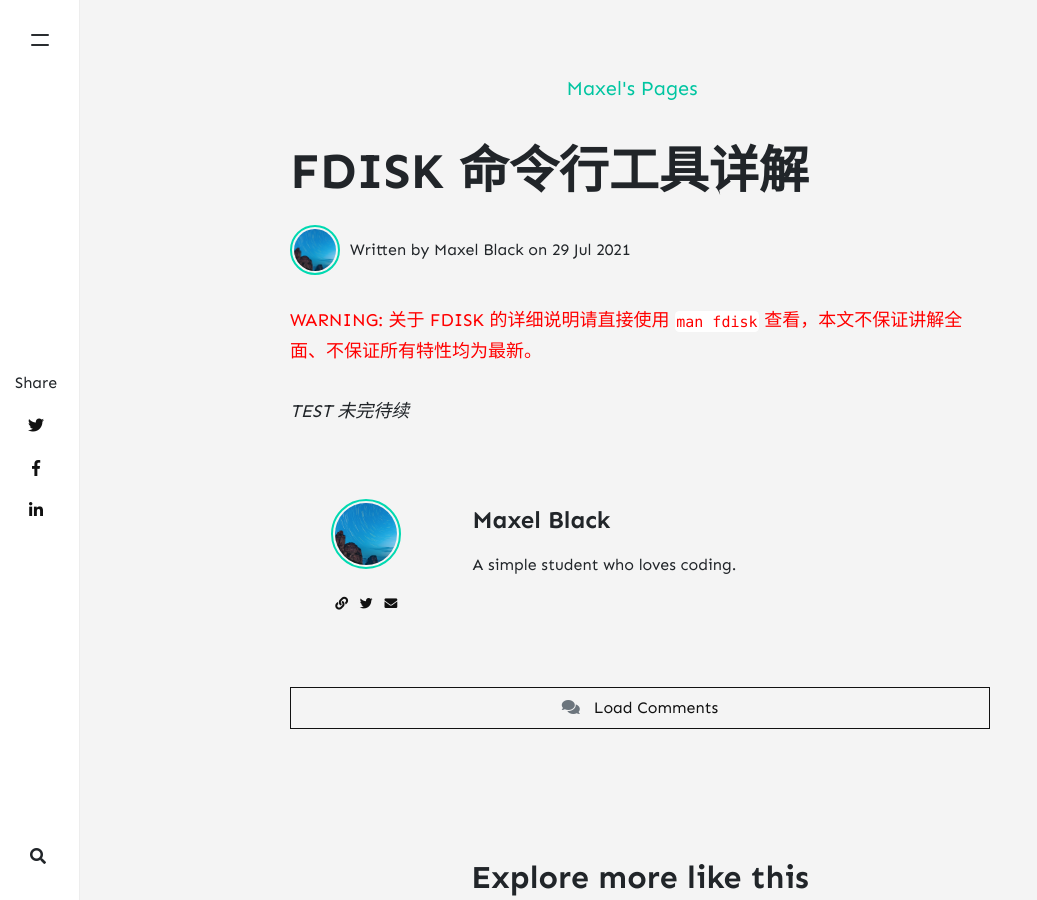
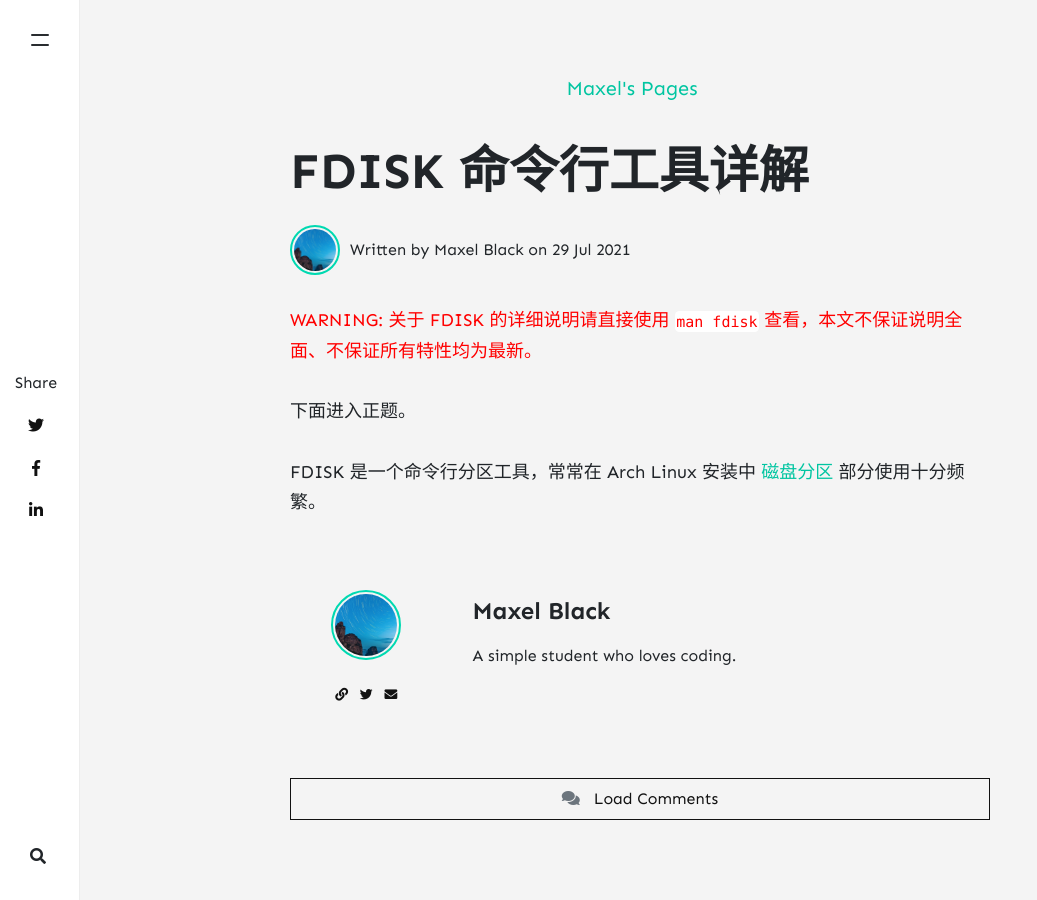
Before and after one commit to maxelblack/maxels-pages, a Jekyll site: the page built from _posts/2021-07-29-fdisk.md, in a window 1280 px wide and 900 px high. Shown: the whole window, without its empty margins (0-1037 px from the left). Built offline with Jekyll 4.4.1, drawn with Linux system fonts in a browser that asks for light colours; nearby versions of some CDN libraries; comment, search, counter and statistics services are not loaded.

Commit message:
Update end poem

```diff
--- a/_pages/end-poem.html
+++ b/_pages/end-poem.html
@@ -14,7 +14,7 @@
 
 </div>
 
-<div style="background:linear-gradient(92deg,rgb(28,153,120) 12%,rgb(76,187,255) 94%);color:white;padding:20px;">
+<div style="background:linear-gradient(92deg,rgb(28,153,120) 12%,rgb(76,187,255) 94%);color:white;padding:20px;height:400px;overflow-y:auto;">
 
 <p><strong>I see the player you mean.</strong><br>我看到你所指的那位玩家了。</p>
 
--- a/_posts/2021-07-29-fdisk.md
+++ b/_posts/2021-07-29-fdisk.md
@@ -5,6 +5,8 @@
 categories: [ "Linux", "技术", "教程", "命令" ]
 ---
 
-<p><font color="red">WARNING: 关于 FDISK 的详细说明请直接使用 <code class="highlighter-rouge language-plaintext">man fdisk</code> 查看，本文不保证讲解全面、不保证所有特性均为最新。</font></p>
+<p><font color="red">WARNING: 关于 FDISK 的详细说明请直接使用 <code class="highlighter-rouge language-plaintext">man fdisk</code> 查看，本文不保证说明全面、不保证所有特性均为最新。</font></p>
 
-*TEST 未完待续*
+下面进入正题。
+
+FDISK 是一个命令行分区工具，常常在 Arch Linux 安装中 [磁盘分区]() 部分使用十分频繁。
```
Also changed, not shown: _posts/2021-04-24-arch-ins-guide.md (+1 -0 lines).
